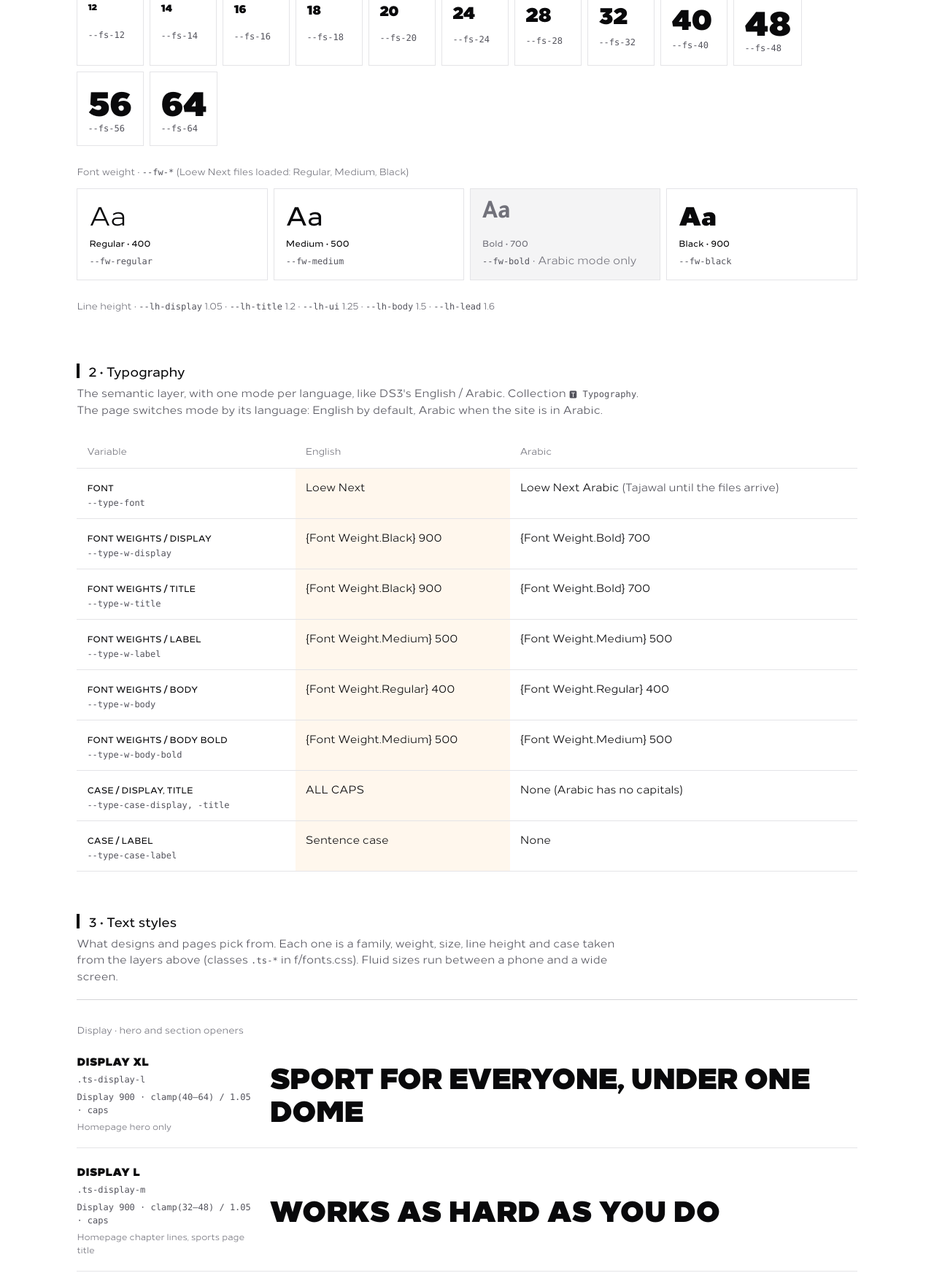
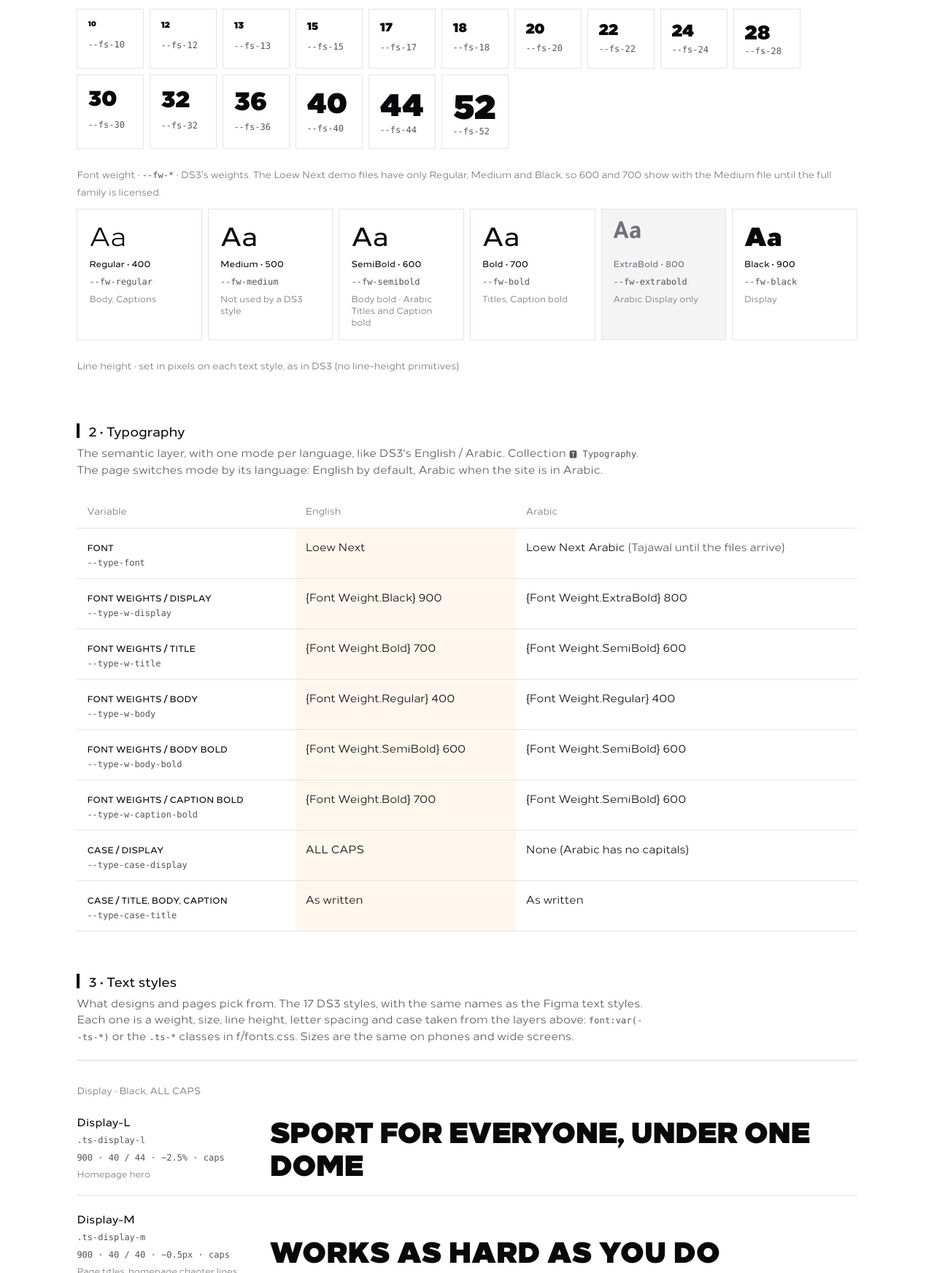
Before and after one commit to Mealy-webook/sfa-domes, a plain HTML site: page typography.html in a window 1280 px wide. Shown: the part 589-2333 px from the top of the page at 73% size. Drawn offline with Linux system fonts and the light colour scheme.

Commit message:
Typography spec page: the 17 DS3 styles
Co-Authored-By: Claude Opus 5.5 <noreply@anthropic.com>

```diff
--- a/typography.html
+++ b/typography.html
@@ -41,9 +41,10 @@ code{font:400 12px/18px ui-monospace,Menlo,monospace;color:var(--ink-2)}
 .sizes{display:flex;flex-wrap:wrap;gap:8px}
 .sizes div{display:grid;gap:6px;min-width:92px;padding:14px;border:1px solid var(--line)}
 .sizes span{font-weight:900;line-height:1}
-.weights{display:grid;grid-template-columns:repeat(4,minmax(0,1fr));gap:8px;margin-top:12px}
+.weights{display:grid;grid-template-columns:repeat(6,minmax(0,1fr));gap:8px;margin-top:12px}
 .weights div{padding:16px;border:1px solid var(--line)}
 .weights p{margin:0 0 8px;font-size:36px;line-height:1}
+.weights small{display:block;margin-top:6px;font-size:12px;line-height:16px;color:var(--ink-3)}
 .weights div.off{background:var(--bg-soft);color:var(--ink-3)}
 /* collection table */
 table{width:100%;border-collapse:collapse}
@@ -57,7 +58,7 @@ html[data-mode=en] td.en,html[data-mode=ar] td.ar{background:#FFF7ED}
 /* text styles */
 .ts{border-top:1px solid var(--line-strong)}
 .ts-row{display:grid;grid-template-columns:240px minmax(0,1fr);gap:24px;align-items:center;padding:20px 0;border-bottom:1px solid var(--line)}
-.ts-row .meta b{display:block;font-weight:900;text-transform:uppercase}
+.ts-row .meta b{display:block}
 .ts-row .meta code{display:block;margin-top:6px}
 .ts-row .meta em{display:block;margin-top:4px;font-style:normal;font-size:12px;line-height:18px;color:var(--ink-3)}
 .ts-row .smp{min-width:0;overflow-wrap:anywhere}
@@ -73,7 +74,7 @@ html[data-mode=en] td.en,html[data-mode=ar] td.ar{background:#FFF7ED}
 .gl mark{background:#FED7AA;color:inherit}
 .gl small{display:block;margin-top:8px;color:var(--ink-3)}
 .foot{margin:64px 0 96px;padding-top:18px;border-top:1px solid var(--line);font-size:13px;color:var(--ink-3)}
-@media (max-width:900px){.ts-row{grid-template-columns:minmax(0,1fr);gap:10px}.weights{grid-template-columns:repeat(2,minmax(0,1fr))}.layers{grid-template-columns:minmax(0,1fr)}.gl{grid-template-columns:minmax(0,1fr)}td:first-child{width:auto}}
+@media (max-width:900px){.ts-row{grid-template-columns:minmax(0,1fr);gap:10px}.weights{grid-template-columns:repeat(2,minmax(0,1fr))}.layers{grid-template-columns:minmax(0,1fr)}.gl{grid-template-columns:minmax(0,1fr)}td:first-child{width:auto}table{table-layout:fixed}th,td{padding:10px 8px;overflow-wrap:anywhere}}
 </style>
 </head>
 <body>
@@ -81,13 +82,13 @@ html[data-mode=en] td.en,html[data-mode=ar] td.ar{background:#FFF7ED}
 
 <header class="head">
   <div class="in">
-    <p class="k ts-caption-1-bold">Design system · same structure as WBK DS3</p>
+    <p class="k ts-caption-1-bold">Design system · WBK DS3 type, SFA font</p>
     <h1 class="ts-display-m">Typography</h1>
-    <p class="d ts-body-l">Three layers, each built only from the one before it. Switch the mode at the top: the Typography collection swaps its font and weights, and every text style below follows.</p>
+    <p class="d ts-body-l">The 17 text styles of WBK DS3, with the same sizes, line heights, letter spacing and case, set in SFA’s own font, Loew Next. Each style has one size on every screen. Switch the mode at the top: the Typography collection swaps its font and weights, and every text style below follows.</p>
     <nav class="layers" aria-label="Layers">
-      <a href="#primitives"><span class="ts-title-body">1 · Size primitives</span><small>Locked: font sizes, weights, line heights</small></a>
+      <a href="#primitives"><span class="ts-title-body">1 · Size primitives</span><small>Locked: font sizes and weights</small></a>
       <a href="#collection"><span class="ts-title-body">2 · Typography</span><small>English / Arabic modes: font, weights, case</small></a>
-      <a href="#styles"><span class="ts-title-body">3 · Text styles</span><small>Display, Title, Number, Label, Body</small></a>
+      <a href="#styles"><span class="ts-title-body">3 · Text styles</span><small>Display, Titles, Body, Body bold, Captions</small></a>
     </nav>
   </div>
 </header>
@@ -97,16 +98,18 @@ html[data-mode=en] td.en,html[data-mode=ar] td.ar{background:#FFF7ED}
   <section class="sec" id="primitives">
     <h2 class="sec-h ts-title-body">1 · Size primitives</h2>
     <p class="sec-d ts-body-default">The raw values. Nothing on a page uses them directly; the Typography collection and text styles point at them. Collection <code>🔒 Size Primitives</code>.</p>
-    <p class="coll">Font size · <code>--fs-*</code> · one scale, about 1.2× per step from a 16px base, all on a 4px grid</p>
+    <p class="coll">Font size · <code>--fs-*</code> · DS3’s ramp, plus 15, 22 and 30 for DS3’s Body-Default, Title Section and Title Screen</p>
     <div class="sizes" id="sizes"></div>
-    <p class="coll" style="margin-top:22px">Font weight · <code>--fw-*</code> (Loew Next files loaded: Regular, Medium, Black)</p>
+    <p class="coll" style="margin-top:22px">Font weight · <code>--fw-*</code> · DS3’s weights. The Loew Next demo files have only Regular, Medium and Black, so 600 and 700 show with the Medium file until the full family is licensed.</p>
     <div class="weights">
-      <div><p style="font-weight:400">Aa</p><b class="ts-caption-1-bold">Regular · 400</b><br><code>--fw-regular</code></div>
-      <div><p style="font-weight:500">Aa</p><b class="ts-caption-1-bold">Medium · 500</b><br><code>--fw-medium</code></div>
-      <div class="off"><p style="font-family:Tajawal,sans-serif;font-weight:700">Aa</p><b class="ts-caption-1-bold">Bold · 700</b><br><code>--fw-bold</code> · Arabic mode only</div>
-      <div><p style="font-weight:900">Aa</p><b class="ts-caption-1-bold">Black · 900</b><br><code>--fw-black</code></div>
+      <div><p style="font-weight:400">Aa</p><b class="ts-caption-1-bold">Regular · 400</b><br><code>--fw-regular</code><small>Body, Captions</small></div>
+      <div><p style="font-weight:500">Aa</p><b class="ts-caption-1-bold">Medium · 500</b><br><code>--fw-medium</code><small>Not used by a DS3 style</small></div>
+      <div><p style="font-weight:600">Aa</p><b class="ts-caption-1-bold">SemiBold · 600</b><br><code>--fw-semibold</code><small>Body bold · Arabic Titles and Caption bold</small></div>
+      <div><p style="font-weight:700">Aa</p><b class="ts-caption-1-bold">Bold · 700</b><br><code>--fw-bold</code><small>Titles, Caption bold</small></div>
+      <div class="off"><p style="font-family:Tajawal,sans-serif;font-weight:800">Aa</p><b class="ts-caption-1-bold">ExtraBold · 800</b><br><code>--fw-extrabold</code><small>Arabic Display only</small></div>
+      <div><p style="font-weight:900">Aa</p><b class="ts-caption-1-bold">Black · 900</b><br><code>--fw-black</code><small>Display</small></div>
     </div>
-    <p class="coll" style="margin-top:22px">Line height · <code>--lh-display</code> 1.05 · <code>--lh-title</code> 1.2 · <code>--lh-ui</code> 1.25 · <code>--lh-body</code> 1.5 · <code>--lh-lead</code> 1.6</p>
+    <p class="coll" style="margin-top:22px">Line height · set in pixels on each text style, as in DS3 (no line-height primitives)</p>
   </section>
 
   <!-- 2 -->
@@ -117,13 +120,13 @@ html[data-mode=en] td.en,html[data-mode=ar] td.ar{background:#FFF7ED}
       <thead><tr><th>Variable</th><th>English</th><th>Arabic</th></tr></thead>
       <tbody>
         <tr><td><b class="ts-caption-1-bold">Font</b><code class="al">--type-font</code></td><td class="en">Loew Next</td><td class="ar">Loew Next Arabic <span class="mut">(Tajawal until the files arrive)</span></td></tr>
-        <tr><td><b class="ts-caption-1-bold">Font Weights / Display</b><code class="al">--type-w-display</code></td><td class="en">{Font Weight.Black} 900</td><td class="ar">{Font Weight.Bold} 700</td></tr>
-        <tr><td><b class="ts-caption-1-bold">Font Weights / Title</b><code class="al">--type-w-title</code></td><td class="en">{Font Weight.Black} 900</td><td class="ar">{Font Weight.Bold} 700</td></tr>
-        <tr><td><b class="ts-caption-1-bold">Font Weights / Label</b><code class="al">--type-w-label</code></td><td class="en">{Font Weight.Medium} 500</td><td class="ar">{Font Weight.Medium} 500</td></tr>
+        <tr><td><b class="ts-caption-1-bold">Font Weights / Display</b><code class="al">--type-w-display</code></td><td class="en">{Font Weight.Black} 900</td><td class="ar">{Font Weight.ExtraBold} 800</td></tr>
+        <tr><td><b class="ts-caption-1-bold">Font Weights / Title</b><code class="al">--type-w-title</code></td><td class="en">{Font Weight.Bold} 700</td><td class="ar">{Font Weight.SemiBold} 600</td></tr>
         <tr><td><b class="ts-caption-1-bold">Font Weights / Body</b><code class="al">--type-w-body</code></td><td class="en">{Font Weight.Regular} 400</td><td class="ar">{Font Weight.Regular} 400</td></tr>
-        <tr><td><b class="ts-caption-1-bold">Font Weights / Body Bold</b><code class="al">--type-w-body-bold</code></td><td class="en">{Font Weight.Medium} 500</td><td class="ar">{Font Weight.Medium} 500</td></tr>
-        <tr><td><b class="ts-caption-1-bold">Case / Display, Title</b><code class="al">--type-case-display, -title</code></td><td class="en">ALL CAPS</td><td class="ar">None (Arabic has no capitals)</td></tr>
-        <tr><td><b class="ts-caption-1-bold">Case / Label</b><code class="al">--type-case-label</code></td><td class="en">Sentence case</td><td class="ar">None</td></tr>
+        <tr><td><b class="ts-caption-1-bold">Font Weights / Body Bold</b><code class="al">--type-w-body-bold</code></td><td class="en">{Font Weight.SemiBold} 600</td><td class="ar">{Font Weight.SemiBold} 600</td></tr>
+        <tr><td><b class="ts-caption-1-bold">Font Weights / Caption Bold</b><code class="al">--type-w-caption-bold</code></td><td class="en">{Font Weight.Bold} 700</td><td class="ar">{Font Weight.SemiBold} 600</td></tr>
+        <tr><td><b class="ts-caption-1-bold">Case / Display</b><code class="al">--type-case-display</code></td><td class="en">ALL CAPS</td><td class="ar">None (Arabic has no capitals)</td></tr>
+        <tr><td><b class="ts-caption-1-bold">Case / Title, Body, Caption</b><code class="al">--type-case-title</code></td><td class="en">As written</td><td class="ar">As written</td></tr>
       </tbody>
     </table>
   </section>
@@ -131,7 +134,7 @@ html[data-mode=en] td.en,html[data-mode=ar] td.ar{background:#FFF7ED}
   <!-- 3 -->
   <section class="sec" id="styles">
     <h2 class="sec-h ts-title-body">3 · Text styles</h2>
-    <p class="sec-d ts-body-default">What designs and pages pick from. Each one is a family, weight, size, line height and case taken from the layers above (classes <code>.ts-*</code> in f/fonts.css). Fluid sizes run between a phone and a wide screen.</p>
+    <p class="sec-d ts-body-default">What designs and pages pick from. The 17 DS3 styles, with the same names as the Figma text styles. Each one is a weight, size, line height, letter spacing and case taken from the layers above: <code>font:var(--ts-*)</code> or the <code>.ts-*</code> classes in f/fonts.css. Sizes are the same on phones and wide screens.</p>
     <div class="ts" id="tsList"></div>
   </section>
 
@@ -139,46 +142,45 @@ html[data-mode=en] td.en,html[data-mode=ar] td.ar{background:#FFF7ED}
     <h2 class="sec-h ts-title-body">Demo font: missing characters</h2>
     <p class="sec-d ts-body-default">The Loew Next files are a personal-use demo with letters and numbers only. The highlighted characters come from the fallback font until the licensed files are in.</p>
     <div class="gl">
-      <div><p class="ts-title-screen" style="margin:0">Let<mark>'</mark>s play<mark>!</mark> 9:00 AM <mark>–</mark> 12:00 AM</p><small>Title L</small></div>
+      <div><p class="ts-title-screen" style="margin:0">Let<mark>'</mark>s play<mark>!</mark> 9:00 AM <mark>–</mark> 12:00 AM</p><small>Title Screen</small></div>
       <div><p class="ts-body-l" style="margin:0">Football <mark>·</mark> SFA Domes Dammam <mark>(</mark>F4 <mark>+</mark> F5<mark>)</mark> <mark>&amp;</mark> 38<mark>%</mark> <mark>©</mark></p><small>Body L</small></div>
     </div>
   </section>
 
-  <p class="foot">Tokens and text styles: f/fonts.css · font files: f/fonts/ · structure after WBK DS3 (🔒 Size Primitives → 🆃 Typography with English / Arabic modes → text styles).</p>
+  <p class="foot">Tokens and text styles: f/fonts.css · font files: f/fonts/ · type from WBK DS3 (Figma 7A6dVxDIAuVzxlz8b9s9TZ), set in Loew Next: 🔒 Size Primitives → 🆃 Typography with English / Arabic modes → 17 text styles.</p>
 </main>
 
 <script>
 (() => {
   // font size primitives
-  const SIZES = [12, 14, 16, 18, 20, 24, 28, 32, 40, 48, 56, 64];
+  const SIZES = [10, 12, 13, 15, 17, 18, 20, 22, 24, 28, 30, 32, 36, 40, 44, 52];
   document.getElementById('sizes').innerHTML = SIZES.map(n => `<div><span style="font-size:${Math.min(n, 48)}px">${n}</span><code>--fs-${n}</code></div>`).join('');
 
   // text styles: [name, class, spec, where, English sample, Arabic sample, extra class]
   const G = (t) => ({ group: t });
   const TS = [
-    G('Display · hero and section openers'),
-    ['Display XL', 'ts-display-l', 'Display 900 · clamp(40–64) / 1.05 · caps', 'Homepage hero only', 'Sport for everyone, under one dome', 'الرياضة للجميع، تحت قبة واحدة'],
-    ['Display L', 'ts-display-m', 'Display 900 · clamp(32–48) / 1.05 · caps', 'Homepage chapter lines, sports page title', 'Works as hard as you do', 'تعمل بجد مثلك'],
-    ['Display M', 'ts-display-s', 'Display 900 · clamp(28–40) / 1.05 · caps', 'Homepage section titles', 'Domes location', 'موقع الدوم'],
-    G('Title · headings'),
-    ['Title L', 'ts-title-screen', 'Title 900 · clamp(24–32) / 1.2 · caps', 'Court name, Checkout, programme rows', 'Field F1', 'ملعب F1'],
-    ['Title M', 'ts-title-section', 'Title 900 · clamp(20–24) / 1.2 · caps', 'Card titles', 'One booking, every sport', 'حجز واحد لكل رياضة'],
-    ['Title S', 'ts-title-body', 'Title 900 · 20 / 1.2 · caps · bar', 'Section headings on the court page and checkout', 'Highlights', 'أبرز المزايا', 'bar'],
-    G('Number · stats, prices, totals'),
-    ['Number L', 'ts-display-m', 'Display 900 · clamp(40–56) / 1', 'Homepage stats', '38<i>%</i>', '38<i>%</i>', 'num'],
-    ['Number M', 'ts-display-xs', 'Display 900 · 28 / 1.1', 'Price card, programme stats', '300 SAR', '300 ر.س'],
-    ['Number S', 'ts-title-body', 'Display 900 · 20 / 1.2', 'Booking bar and checkout total', '450 SAR', '450 ر.س'],
-    G('Label · interface text (Medium)'),
-    ['Label L', 'ts-body-l-bold', 'Label 500 · 16 / 1.25 · sentence case', 'Buttons, menu, tabs, footer links', 'Check availability', 'تحقق من التوفر', 'btn'],
-    ['Label M', 'ts-body-default-bold', 'Label 500 · 14 / 1.25 · sentence case', 'Chips, small buttons, field labels, eyebrows', 'Football · SFA Domes Dammam', 'كرة القدم · دوم الرياضة للجميع', 'eye'],
-    ['Label S', 'ts-caption-1-bold', 'Label 500 · 12 / 1.25 · sentence case', 'Tags, tiny meta', 'Indoor · Free balls and bibs', 'داخلي · كرات وصدريات مجانية'],
-    G('Body · reading text'),
-    ['Body L', 'ts-body-l', 'Body 400 · 18 / 1.6', 'Lead paragraphs, descriptions', 'Field F1 is part of our 5 indoor football fields. Book a 1.5-hour slot and check in at the front desk.', 'الملعب F1 واحد من 5 ملاعب كرة قدم داخلية. احجز فترة مدتها ساعة ونصف وسجّل وصولك في الاستقبال.'],
-    ['Body L Bold', 'ts-body-l-bold', 'Body Bold 500 · 18 / 1.6', 'FAQ questions, emphasis', 'How long is a booking?', 'ما مدة الحجز؟'],
-    ['Body M', 'ts-body-default', 'Body 400 · 16 / 1.5', 'Default text', 'Pitches, courts, academies and leagues all live in one place.', 'الملاعب والأكاديميات والدوريات في مكان واحد.'],
-    ['Body M Bold', 'ts-body-default-bold', 'Body Bold 500 · 16 / 1.5', 'Emphasis in default text', 'Free balls and bibs with every booking.', 'كرات وصدريات مجانية مع كل حجز.'],
-    ['Body S', 'ts-body-s', 'Body 400 · 14 / 1.5', 'Cards, notes, secondary lines', '5-a-side field · 5 v 5', 'ملعب خماسي · 5 ضد 5', 'mut'],
-    ['Caption', 'ts-caption-1', 'Body 400 · 12 / 1.4 · the smallest size', 'Hints, copyright', "Tap for every day's hours · © 2026 sportsforall.com", 'اضغط لعرض ساعات كل يوم · © 2026 sportsforall.com', 'mut'],
+    G('Display · Black, ALL CAPS'),
+    ['Display-L', 'ts-display-l', '900 · 40 / 44 · −2.5% · caps', 'Homepage hero', 'Sport for everyone, under one dome', 'الرياضة للجميع، تحت قبة واحدة'],
+    ['Display-M', 'ts-display-m', '900 · 40 / 40 · −0.5px · caps', 'Page titles, homepage chapter lines and stats', 'Works as hard as you do', 'تعمل بجد مثلك'],
+    ['Display-S', 'ts-display-s', '900 · 32 / 36 · −0.5px · caps', 'Homepage section titles', 'Domes location', 'موقع الدوم'],
+    ['Display-XS', 'ts-display-xs', '900 · 24 / 28 · −0.5px · caps', 'Price card, program stats', '300 SAR', '300 ر.س'],
+    G('Titles · Bold'),
+    ['Title Screen', 'ts-title-screen', '700 · 30 / 34 · −0.5%', 'Court name, Checkout, confirmation title', 'Field F1', 'ملعب F1'],
+    ['Title Section', 'ts-title-section', '700 · 22 / 28 · −0.5%', 'Section headings, card titles', 'Choose a court', 'اختر ملعبًا'],
+    ['Title Body', 'ts-title-body', '700 · 18 / 24 · −0.5%', 'Small headings, booking bar and checkout total', 'Highlights', 'أبرز المزايا', 'bar'],
+    G('Body · Regular'),
+    ['Body-L', 'ts-body-l', '400 · 17 / 24 · 0.5%', 'Lead paragraphs, descriptions', 'Field F1 is part of our 5 indoor football fields. Book a 1.5-hour slot and check in at the front desk.', 'الملعب F1 واحد من 5 ملاعب كرة قدم داخلية. احجز فترة مدتها ساعة ونصف وسجّل وصولك في الاستقبال.'],
+    ['Body-Default', 'ts-body-default', '400 · 15 / 22 · 1%', 'Default text', 'Pitches, courts, academies and leagues all live in one place.', 'الملاعب والأكاديميات والدوريات في مكان واحد.'],
+    ['Body-S', 'ts-body-s', '400 · 13 / 20 · 1%', 'Cards, notes, secondary lines', '5-a-side field · 5 v 5', 'ملعب خماسي · 5 ضد 5', 'mut'],
+    G('Body bold · SemiBold'),
+    ['Body-L-Bold', 'ts-body-l-bold', '600 · 17 / 24 · 0%', 'Buttons, menu, tabs, footer links, FAQ questions', 'Check availability', 'تحقق من التوفر', 'btn'],
+    ['Body-Default-Bold', 'ts-body-default-bold', '600 · 15 / 22 · 1.25%', 'Chips, small buttons, field labels, emphasis', 'Football · SFA Domes Dammam', 'كرة القدم · دوم الرياضة للجميع', 'eye'],
+    ['Body-S-Bold', 'ts-body-s-bold', '600 · 13 / 20 · 1.25%', 'Emphasis in small text (not on a page yet)', 'Free balls and bibs with every booking.', 'كرات وصدريات مجانية مع كل حجز.'],
+    G('Captions'),
+    ['Caption-1', 'ts-caption-1', '400 · 12 / 16 · 1%', 'Hints, copyright', "Tap for every day's hours · © 2026 sportsforall.com", 'اضغط لعرض ساعات كل يوم · © 2026 sportsforall.com', 'mut'],
+    ['Caption-1-Bold', 'ts-caption-1-bold', '700 · 12 / 16 · 1%', 'Tags, eyebrows, tiny meta', 'Indoor · Free balls and bibs', 'داخلي · كرات وصدريات مجانية'],
+    ['Caption-2', 'ts-caption-2', '400 · 10 / 14 · 1%', 'Smallest print (not on a page yet)', 'Prices include VAT', 'الأسعار شاملة الضريبة', 'mut'],
+    ['Caption-2-Bold', 'ts-caption-2-bold', '700 · 10 / 14 · 1%', 'Tiny badges (not on a page yet)', 'New', 'جديد'],
   ];
   const list = document.getElementById('tsList');
   const paint = mode => {
```
